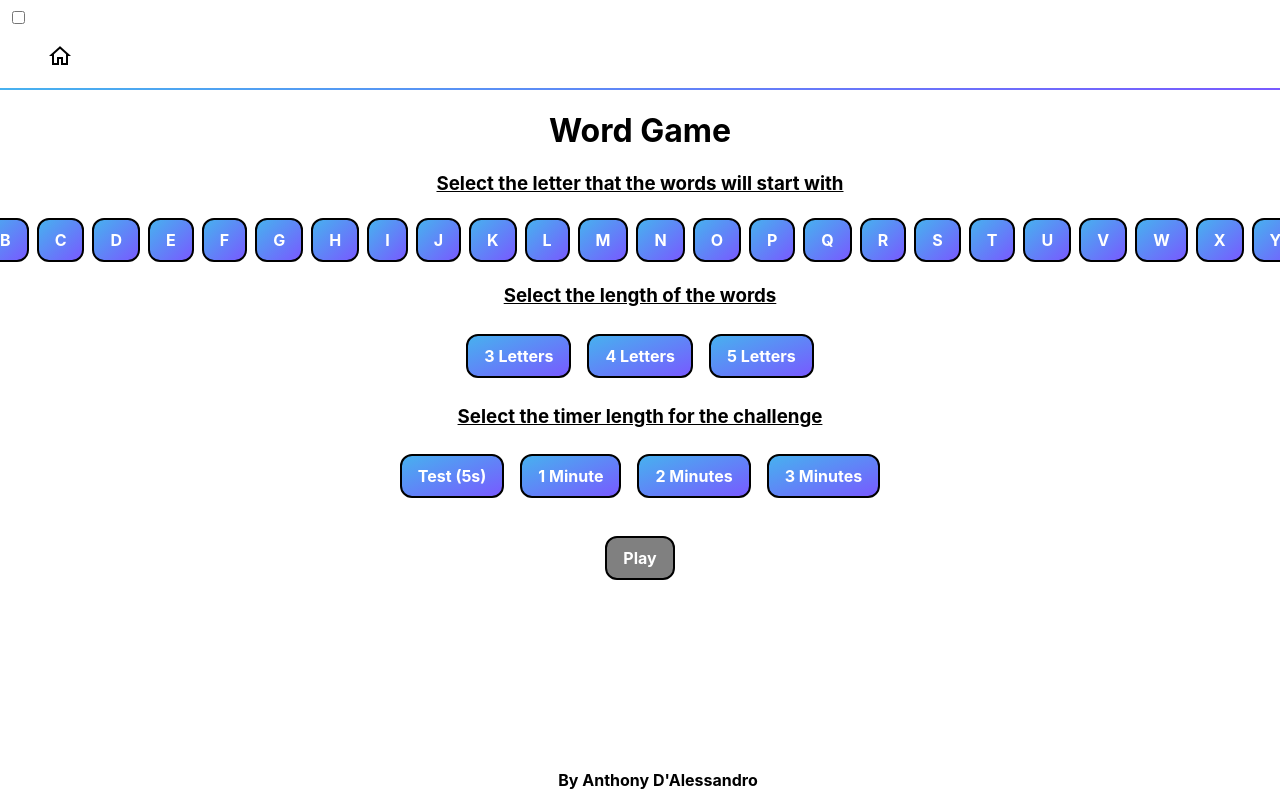
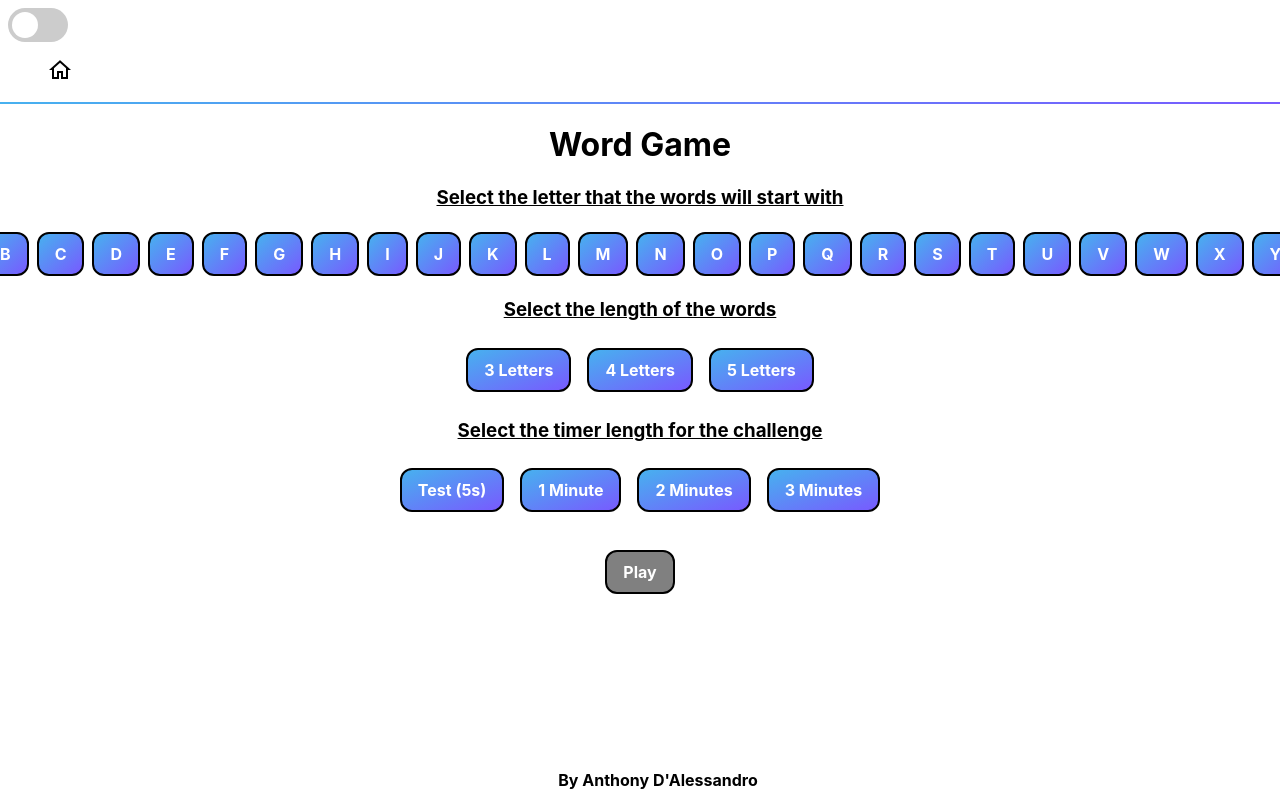
Before and after one commit to anthonyexe/Personal, a plain HTML site: page Word Game/Index.html in a window 1280 px wide. Shown: the top 800 px of the page. Drawn offline with Linux system fonts and the light colour scheme.

Commit message:
Update style.css

```diff
--- a/Word Game/style.css
+++ b/Word Game/style.css
@@ -12,6 +12,66 @@ footer {
   padding: 10px;
   font-size: 16px;
   font-weight: bold;
+}
+
+.switch {
+  position: relative;
+  display: inline-block;
+  width: 60px;
+  height: 34px;
+}
+
+.switch input {
+  opacity: 0;
+  width: 0;
+  height: 0;
+}
+
+.slider {
+  position: absolute;
+  cursor: pointer;
+  top: 0;
+  left: 0;
+  right: 0;
+  bottom: 0;
+  background-color: #ccc;
+  -webkit-transition: .2s;
+  transition: .2s;
+}
+
+.slider:before {
+  position: absolute;
+  content: "";
+  height: 26px;
+  width: 26px;
+  left: 4px;
+  bottom: 4px;
+  background-color: white;
+  -webkit-transition: .2s;
+  transition: .2s;
+}
+
+input:checked + .slider {
+  background-color: #2196F3;
+}
+
+input:focus + .slider {
+  box-shadow: 0 0 1px #2196F3;
+}
+
+
+input:checked + .slider:before {
+  -webkit-transform: translateX(26px);
+  -ms-transform: translateX(26px);
+  transform: translateX(26px);
+}
+
+.slider.round {
+  border-radius: 34px;
+}
+
+.slider.round:before {
+  border-radius: 50%;
 }
 
 .regularButtons {
```
